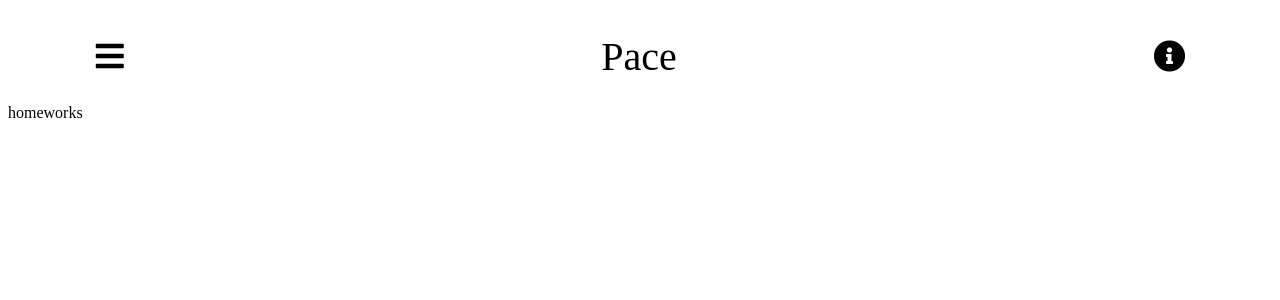
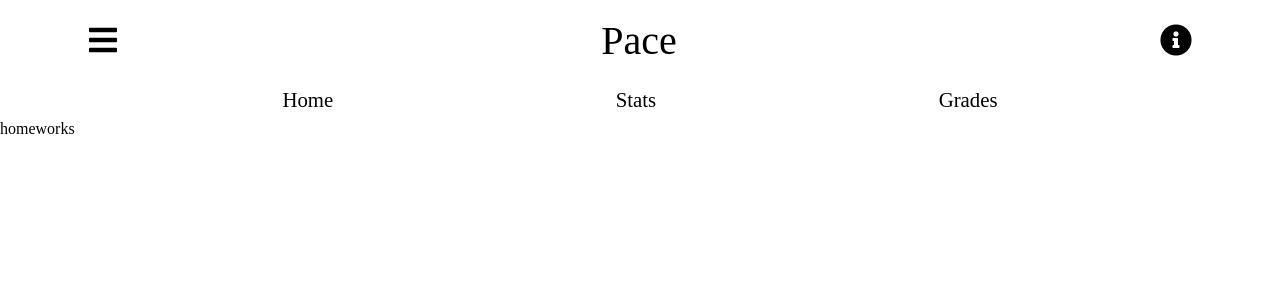
Before and after one commit to zakattack9/AI-Scholars-Hack, an Angular app: page / in a window 1280 px wide. Shown: the top 300 px of the page. Built offline with nearby package versions, Linux system fonts and the light colour scheme.

Commit message:
style header

```diff
--- a/src/app/Components/Header/header.component.html
+++ b/src/app/Components/Header/header.component.html
@@ -1,5 +1,13 @@
 <div class="header-container">
-  <i class="fas fa-bars"></i>
-  <div class="title">Pace</div>
-  <i class="fas fa-info-circle"></i>
+  <div class="header">
+    <i class="fas fa-bars"></i>
+    <div class="title">Pace</div>
+    <i class="fas fa-info-circle"></i>
+  </div>
+
+  <div class="nav">
+    <div class="home">Home</div>
+    <div class="stats">Stats</div>
+    <div class="grades">Grades</div>
+  </div>
 </div>
--- a/src/app/Components/Header/header.component.scss
+++ b/src/app/Components/Header/header.component.scss
@@ -1,6 +1,12 @@
 .header-container {
+  display: flex;
+  flex-direction: column;
+  justify-content: space-evenly;
+  align-items: center;
+  height: 15vh;
+  .header {
     width: 100%;
-  height: 12vh;
+    height: 10vh;
     display: flex;
     justify-content: space-between;
     align-items: center;
@@ -17,3 +23,16 @@
       padding-right: 5%;
     }
   }
+  .nav {
+    display: flex;
+    justify-content: space-evenly;
+    align-items: center;
+    width: 100%;
+    height: 5vh;
+    .home,
+    .grades,
+    .stats {
+      font-size: 130%;
+    }
+  }
+}
--- a/src/styles.css
+++ b/src/styles.css
@@ -1 +1,16 @@
-/* You can add global styles to this file, and also import other style files */
+html {
+  box-sizing: border-box;
+}
+*,
+*:before,
+*:after {
+  box-sizing: inherit;
+}
+
+html,
+body {
+  margin: 0;
+  padding: 0;
+  height: 100%;
+  width: 100%;
+}
```
Lines whose indentation alone changed are shown as unchanged.
